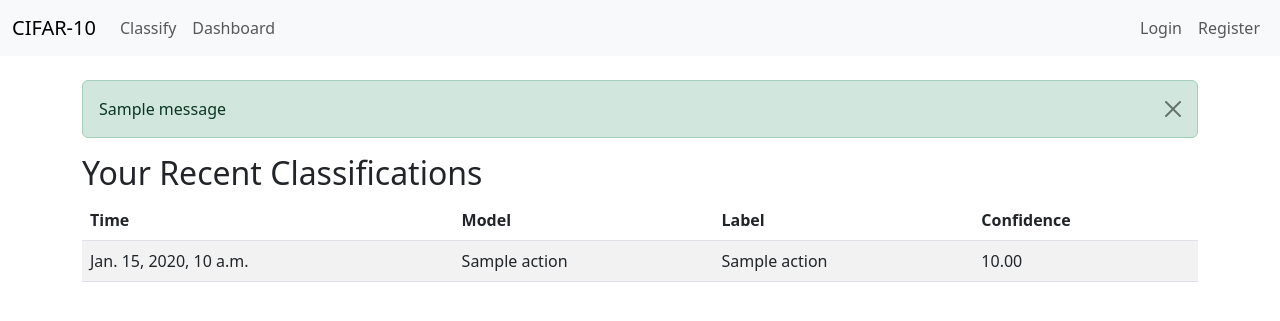
After one commit to AhmadrezaH038/CIFAR10Classifier-App, a Django app: template ImageClassifier/frontend/templates/frontend/dashboard.html in a window 1280 px wide. The commit adds this page. Shown: the top 321 px of the page. Run offline with Django 5.2, Linux system fonts and the light colour scheme; the template is opened without the code that fills it: most values are stand-ins (such as "Sample title", 1, 10 or a date in 2020); one stand-in notice (Sample message) is shown; parts of the project's set-up code (start-up, migrations or seed data) failed here and were passed over.

Commit message:
frontend: bro

```diff
--- a/ImageClassifier/frontend/templates/frontend/base.html
+++ b/ImageClassifier/frontend/templates/frontend/base.html
@@ -1,53 +1,61 @@
 {% load static %}
-<html lang='en'>
 
-
+<!DOCTYPE html>
+<html lang="en">
 <head>
-  <meta charset="UTF-8">
-  <meta name="viewport" content="width=device-width, initial-scale=1.0">
-  <title>CIFAR-10 Classifier</title>
-  <link href="https://cdn.jsdelivr.net/npm/bootstrap@5.3.0/dist/css/bootstrap.min.css" rel="stylesheet">
+  <meta charset="UTF-8"><meta name="viewport" content="width=device-width,initial-scale=1">
+  <title>CIFAR‑10 Classifier</title>
+  <link href="https://cdn.jsdelivr.net/npm/bootstrap@5.3.0/dist/css/bootstrap.min.css"
+        rel="stylesheet">
 </head>
 
 
 <body>
-
-
-<nav class="navbar navbar-expand-lg navbar-light bg-light mb-4">
+  <nav class="navbar navbar-expand-lg navbar-light bg-light mb-4">
     <div class="container-fluid">
-      <a class="navbar-brand" href="">CIFAR-10</a>
-      <button class="navbar-toggler" type="button" data-bs-toggle="collapse" data-bs-target="#navbarNav">
-        <span class="navbar-toggler-icon"></span>
-      </button>
-      <div class="collapse navbar-collapse" id="navbarNav">
+      <a class="navbar-brand" href="{% url 'frontend:home' %}">CIFAR‑10</a>
+      <div class="collapse navbar-collapse">
         <ul class="navbar-nav me-auto">
-          <li class="nav-item"><a class="nav-link" href="{% url "classifier:classify" %}">Classify</a></li>
+          <li class="nav-item">
+            <a class="nav-link" href="{% url 'classifier:classify' %}">Classify</a>
+          </li>
+          <li class="nav-item">
+            <a class="nav-link" href="{% url 'frontend:dashboard' %}">Dashboard</a>
+          </li>
         </ul>
         <ul class="navbar-nav">
           {% if user.is_authenticated %}
-            <li class="nav-item"><span class="navbar-text me-2">Hello, {{ user.username }}!</span></li>
-            <li class="nav-item"><a class="nav-link" href="{% url 'authentication:logout' %}">Logout</a></li>
+            <li class="nav-item">
+              <span class="navbar-text me-2">Hello, {{ user.username }}!</span>
+            </li>
+            <li class="nav-item">
+              <a class="nav-link" href="{% url 'authentication:logout' %}">Logout</a>
+            </li>
           {% else %}
-            <li class="nav-item"><a class="nav-link" href="{% url 'authentication:login' %}">Login</a></li>
-            <li class="nav-item"><a class="nav-link" href="{% url 'authentication:register' %}">Register</a></li>
+            <li class="nav-item">
+              <a class="nav-link" href="{% url 'authentication:login' %}">Login</a>
+            </li>
+            <li class="nav-item">
+              <a class="nav-link" href="{% url 'authentication:register' %}">Register</a>
+            </li>
           {% endif %}
         </ul>
       </div>
     </div>
-</nav>
+  </nav>
 
-<div class="container">
-    {% block content %}
-      <!-- Child templates inject their content here -->
-    {% endblock %}
-</div>
+  <div class="container">
+    {% if messages %}
+      {% for m in messages %}
+        <div class="alert alert-{{ m.tags }} alert-dismissible fade show" role="alert">
+          {{ m }}<button type="button" class="btn-close" data-bs-dismiss="alert"></button>
+        </div>
+      {% endfor %}
+    {% endif %}
+    {% block content %}{% endblock %}
+  </div>
 
-<script src="https://cdn.jsdelivr.net/npm/bootstrap@5.3.0/dist/js/bootstrap.bundle.min.js"></script>
+  <script src="https://cdn.jsdelivr.net/npm/bootstrap@5.3.0/dist/js/bootstrap.bundle.min.js"></script>
 </body>
 
-
-
-
-
-
 </html>
--- /dev/null
+++ b/ImageClassifier/frontend/templates/frontend/dashboard.html
@@ -0,0 +1,28 @@
+{% extends 'base.html' %}
+{% block content %}
+  <h2>Your Recent Classifications</h2>
+  {% if actions %}
+    <table class="table table-striped">
+      <thead>
+        <tr>
+          <th>Time</th>
+          <th>Model</th>
+          <th>Label</th>
+          <th>Confidence</th>
+        </tr>
+      </thead>
+      <tbody>
+        {% for a in actions %}
+          <tr>
+            <td>{{ a.timestamp }}</td>
+            <td>{{ a.model_name }}</td>
+            <td>{{ a.predicted_label }}</td>
+            <td>{{ a.confidence|floatformat:2 }}</td>
+          </tr>
+        {% endfor %}
+      </tbody>
+    </table>
+  {% else %}
+    <p>You have no past classifications yet. Go try the <a href="{% url 'frontend:classifier' %}">classifier</a>!</p>
+  {% endif %}
+{% endblock %}
--- a/ImageClassifier/frontend/urls.py
+++ b/ImageClassifier/frontend/urls.py
@@ -1,6 +1,9 @@
 from django.urls import path
 from . import views
 
+app_name = 'frontend'
+
 urlpatterns = [
-    path('', views.home_view, name='home')
+    path('', views.classifier_page, name='home'),
+    path('dashboard/', views.dashboard, name='dashboard')
 ]
```
Also changed, not shown: ImageClassifier/frontend/views.py (+13 -3 lines).
